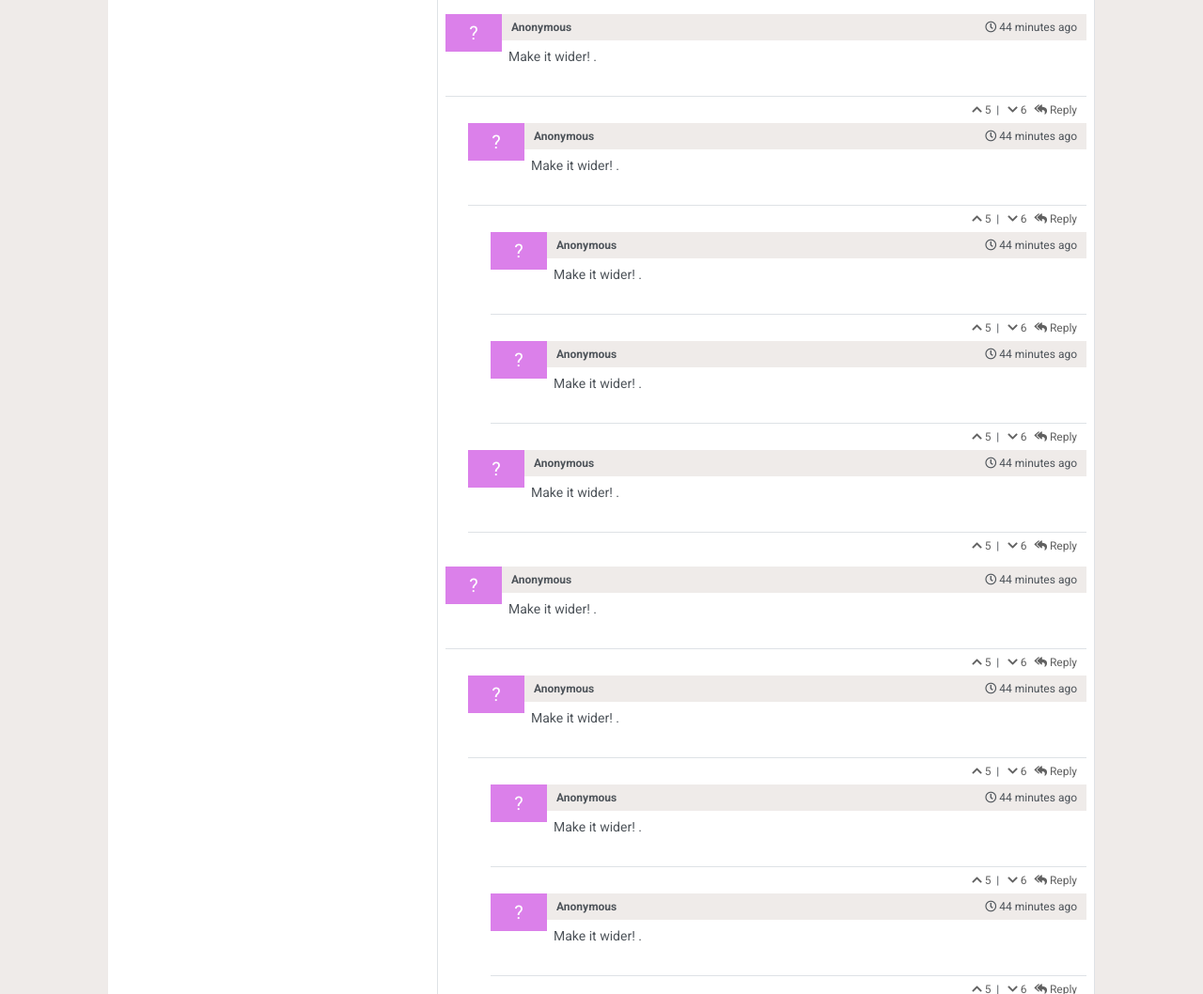
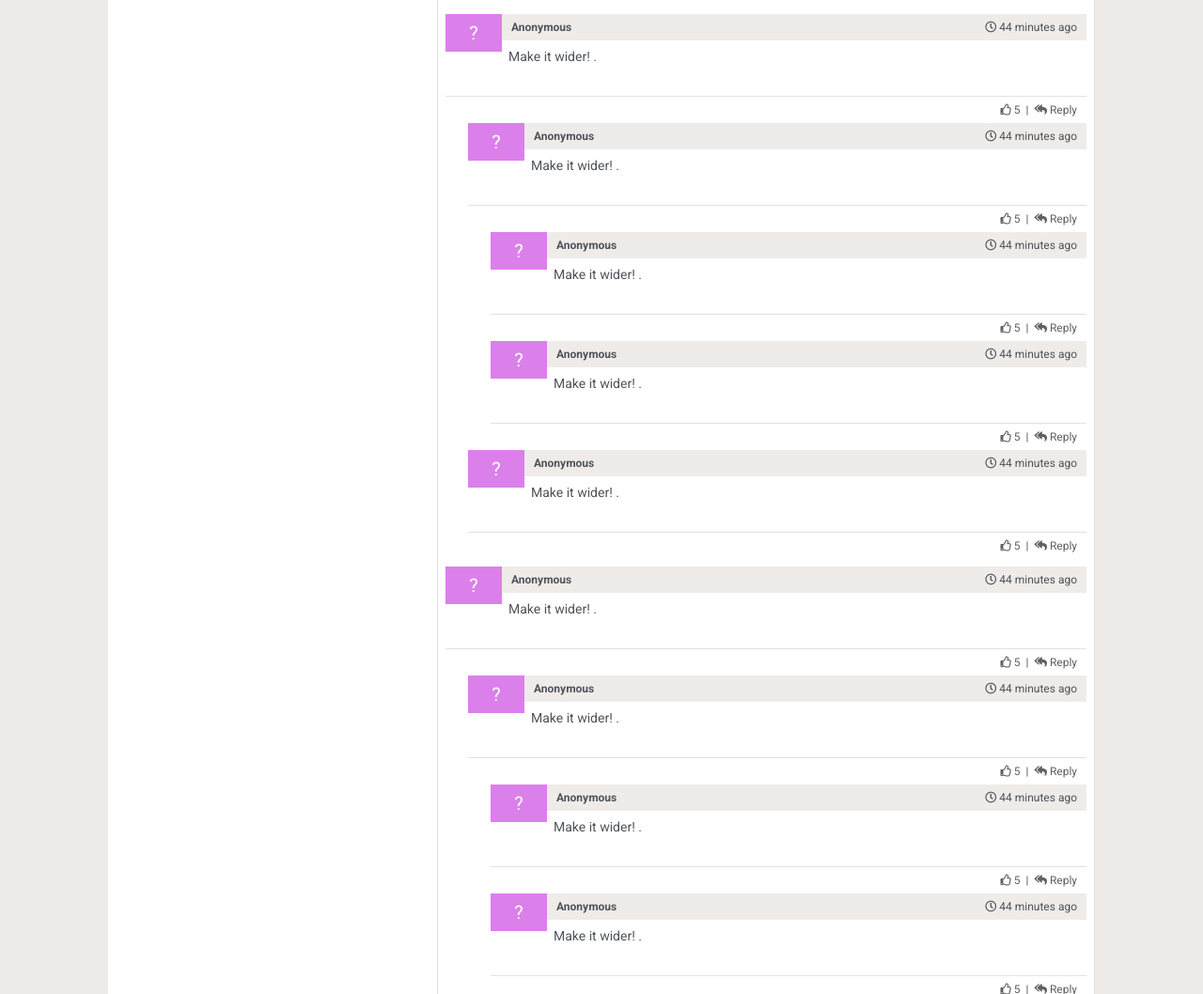
Before and after one commit to mfonabasiudobia/csmerena, a PHP site: page /view_news.php in a window 1280 px wide. Shown: the part 1542-2600 px from the top of the page at 94% size. Run offline with PHP 8.4, Linux system fonts and the light colour scheme; some libraries are stand-ins or nearby versions.

Commit message:
'update'

```diff
--- a/view_news.php
+++ b/view_news.php
@@ -123,9 +123,9 @@
                                           </div>
                                           <footer class='d-flex justify-content-end text-sm'>
 
-                                                    <span class='me-2'>
-                                                          <a href='#'><i class='fas fa-chevron-up'></i> <span>5</span></a>&nbsp; | &nbsp;
-                                                          <a href='#'><i class='fas fa-chevron-down'></i> <span>6</span></a>
+                                                    <span>
+                                                          <a href='#'><i class='far fa-thumbs-up'></i> <span>5</span></a>&nbsp; | &nbsp;
+
                                                       </span>
 
                                               <a href='#'><i class='fas fa-reply-all'></i> Reply</a>
@@ -150,9 +150,9 @@
                                                       </div>
                                                   </div>
                                                   <footer class='d-flex justify-content-end text-sm'>
-                                                       <span class='me-2'>
-                                                          <a href='#'><i class='fas fa-chevron-up'></i> <span>5</span></a>&nbsp; | &nbsp;
-                                                          <a href='#'><i class='fas fa-chevron-down'></i> <span>6</span></a>
+                                                       <span>
+                                                          <a href='#'><i class='far fa-thumbs-up'></i> <span>5</span></a>&nbsp; | &nbsp;
+
                                                       </span>
 
                                                       <a href='#'><i class='fas fa-reply-all'></i> Reply</a>
@@ -178,9 +178,9 @@
                                                   </div>
                                                   <footer class='d-flex justify-content-end text-sm'>
 
-                                                         <span class='me-2'>
-                                                          <a href='#'><i class='fas fa-chevron-up'></i> <span>5</span></a>&nbsp; | &nbsp;
-                                                          <a href='#'><i class='fas fa-chevron-down'></i> <span>6</span></a>
+                                                         <span>
+                                                          <a href='#'><i class='far fa-thumbs-up'></i> <span>5</span></a>&nbsp; | &nbsp;
+
                                                       </span>
 
                                                       <a href='#'><i class='fas fa-reply-all'></i> Reply</a>
@@ -205,9 +205,9 @@
                                                       </div>
                                                   </div>
                                                   <footer class='d-flex justify-content-end text-sm'>
-                                                       <span class='me-2'>
-                                                          <a href='#'><i class='fas fa-chevron-up'></i> <span>5</span></a>&nbsp; | &nbsp;
-                                                          <a href='#'><i class='fas fa-chevron-down'></i> <span>6</span></a>
+                                                       <span>
+                                                          <a href='#'><i class='far fa-thumbs-up'></i> <span>5</span></a>&nbsp; | &nbsp;
+
                                                       </span>
                                                       <a href='#'><i class='fas fa-reply-all'></i> Reply</a>
                                                   </footer>
@@ -235,9 +235,9 @@
                                                       </div>
                                                   </div>
                                                   <footer class='d-flex justify-content-end text-sm'>
-                                                     <span class='me-2'>
-                                                          <a href='#'><i class='fas fa-chevron-up'></i> <span>5</span></a>&nbsp; | &nbsp;
-                                                          <a href='#'><i class='fas fa-chevron-down'></i> <span>6</span></a>
+                                                     <span>
+                                                          <a href='#'><i class='far fa-thumbs-up'></i> <span>5</span></a>&nbsp; | &nbsp;
+
                                                       </span>
 
                                                       <a href='#'><i class='fas fa-reply-all'></i> Reply</a>
```
